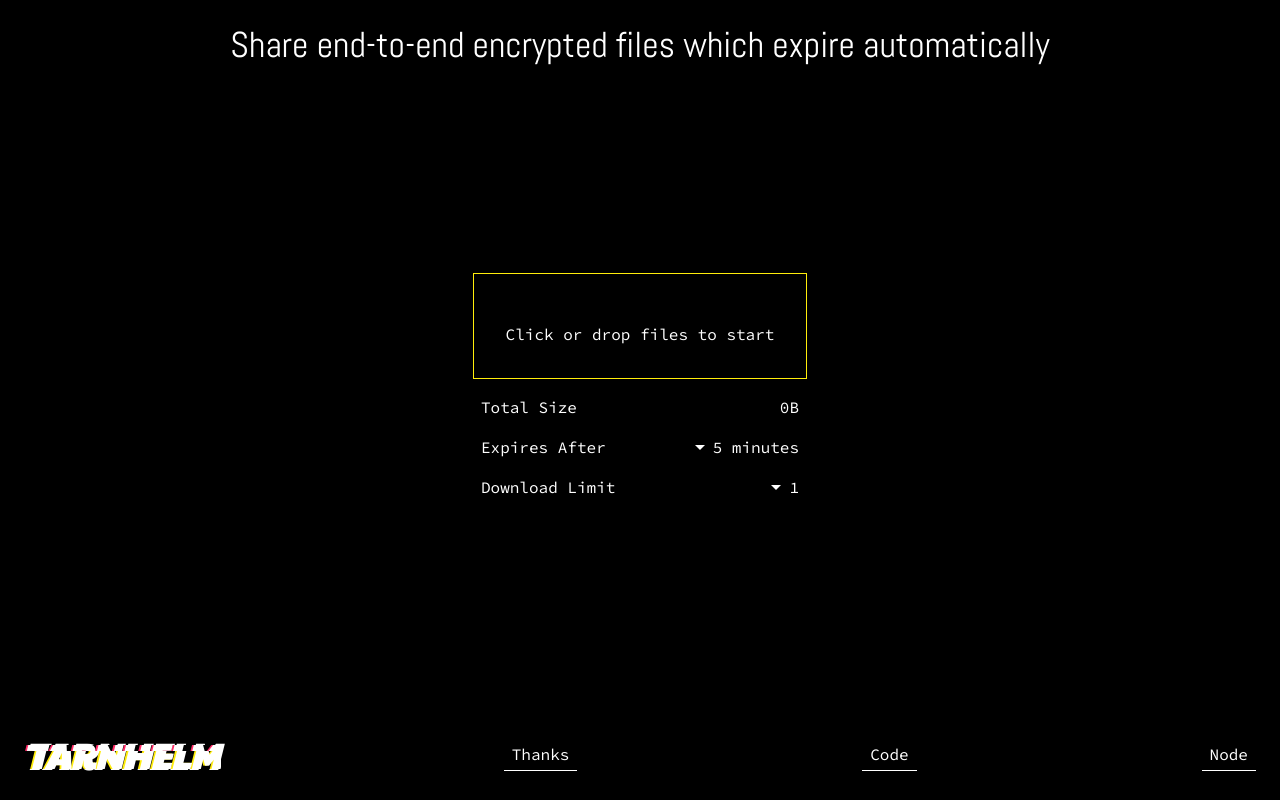
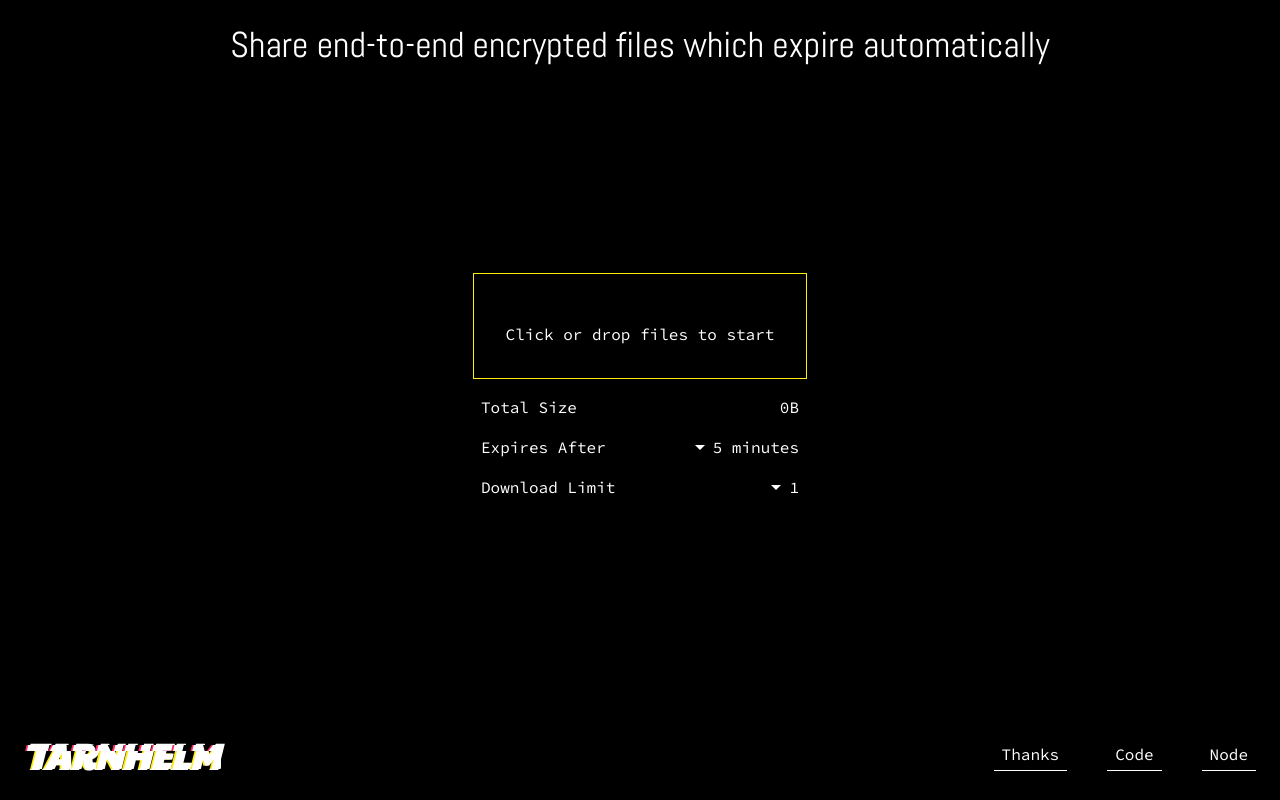
Before and after one commit to bkiac/tarnhelm, a Next.js app in the folder packages/web/: page / in a window 1280 px wide. Built offline with nearby package versions, Linux system fonts and the light colour scheme; a web font is replaced by a local one.

Commit message:
feat(web): update footer styles

```diff
--- a/packages/web/src/components/Footer.tsx
+++ b/packages/web/src/components/Footer.tsx
@@ -1,37 +1,39 @@
 import React from "react"
-import {Box, Center, Flex, useBreakpointValue} from "@chakra-ui/react"
+import {Box, Center, Flex, HStack, useBreakpointValue} from "@chakra-ui/react"
 import type {BoxProps} from "@chakra-ui/react"
 import {AppTitle} from "./AppTitle"
 import {ExternalLink} from "./ExternalLink"
 import {InternalLink} from "./InternalLink"
 
 export const Footer: React.VFC<BoxProps> = (boxProps) => {
-	const showAppTitleRow = useBreakpointValue({base: true, lg: false}) ?? true
+	const showAppTitleRow = useBreakpointValue({base: true, md: false}) ?? true
 	const showAppTitleItem = !showAppTitleRow
 	return (
 		<Box as="footer" {...boxProps}>
-			<Flex
-				justify={{base: "space-around", lg: "space-between"}}
-				align="center"
+			<Flex align="center" justify={{base: "initial", md: "space-between"}}>
+				{showAppTitleItem && <AppTitle />}
+				<HStack
+					w={{base: "100%", md: "initial"}}
+					spacing={{base: "initial", md: "10"}}
+					justifyContent={{base: "space-between", sm: "space-around"}}
 				>
-				{showAppTitleItem && <AppTitle />}
-
 					<InternalLink href="/thanks">Thanks</InternalLink>
-
-				<ExternalLink href="https://github.com/bkiac/tarnhelm" target="_blank">
+					<ExternalLink
+						href="https://github.com/bkiac/tarnhelm"
+						target="_blank"
+					>
 						Code
 					</ExternalLink>
-
 					<ExternalLink
 						href="https://1ml.com/node/0254aece594745b70a0ee6729c649eef57c0b5020be8cab2f4d46ff175d9333200"
 						target="_blank"
 					>
 						Node
 					</ExternalLink>
+				</HStack>
 			</Flex>
-
 			{showAppTitleRow && (
-				<Center>
+				<Center mt="2">
 					<AppTitle />
 				</Center>
 			)}
```
Lines whose indentation alone changed are shown as unchanged.
